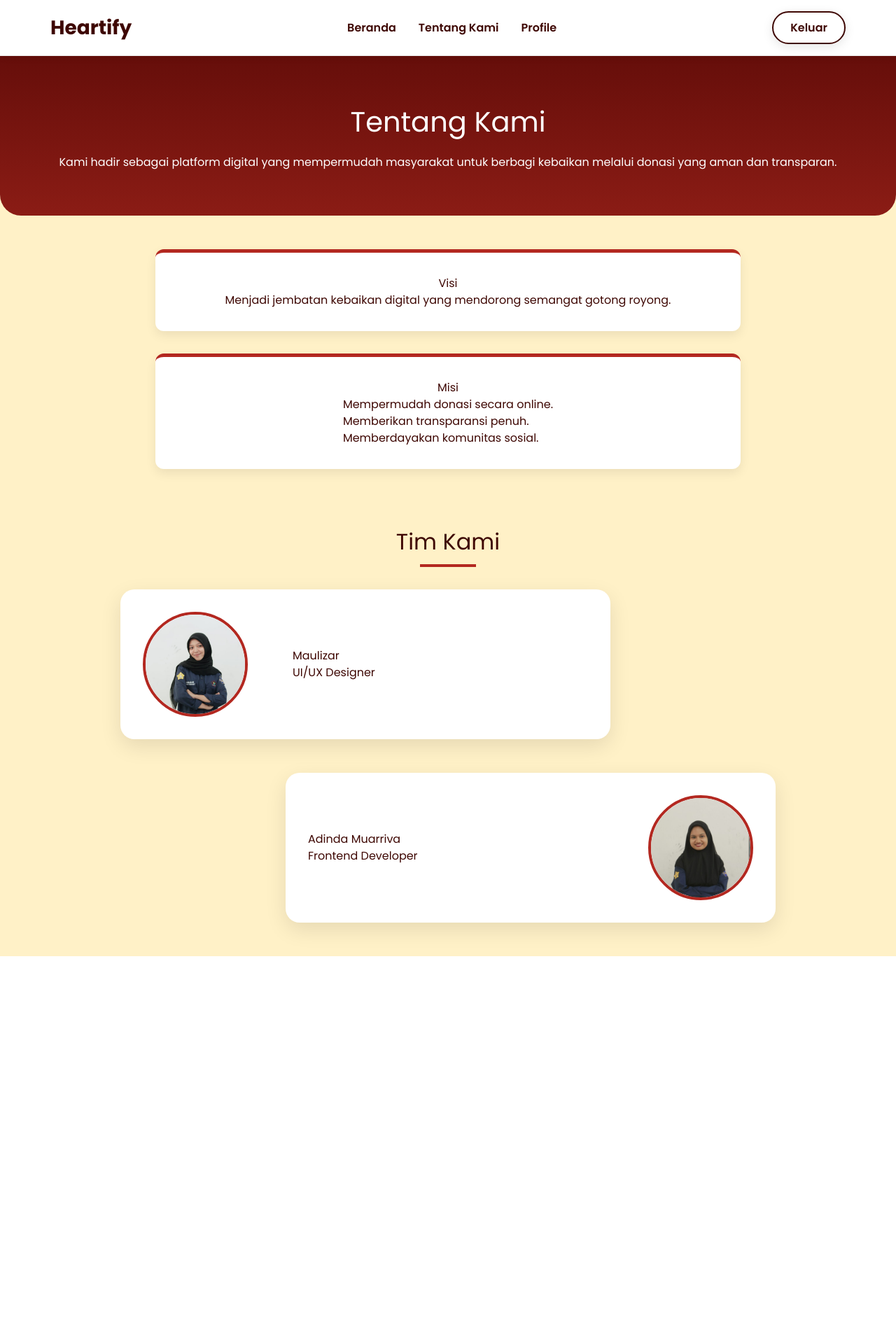
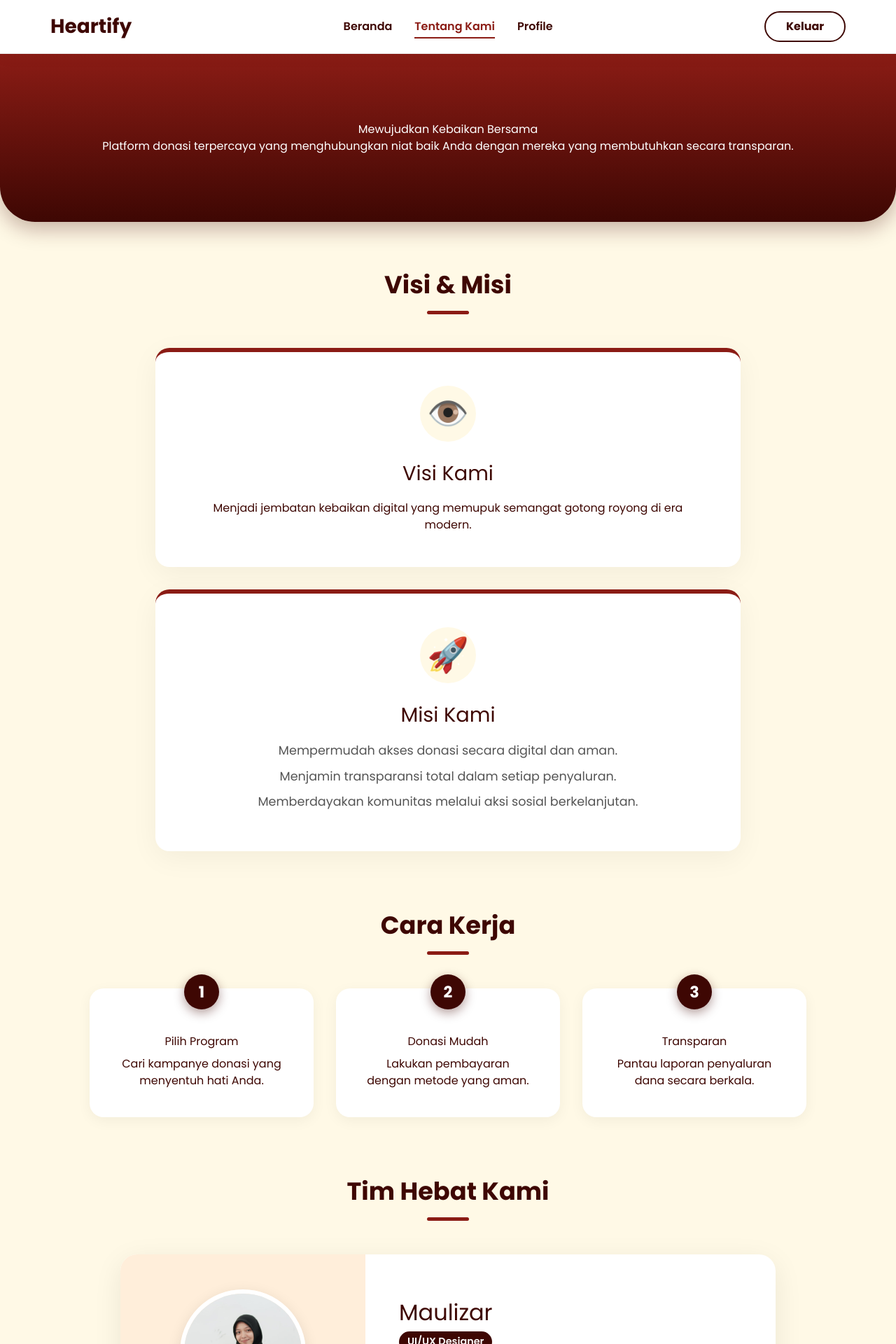
Before and after one commit to AdindaMuarriva/Heartify, a Next.js app: page /about in a window 1280 px wide. Shown: the top 1920 px of the page at 70% size. Before the commit the page ends 1366 px from the top, so only its background shows below. Built offline with nearby package versions, Linux system fonts and the light colour scheme.

Commit message:
fix about page changes

```diff
--- a/app/about/about.css
+++ b/app/about/about.css
@@ -1,78 +1,317 @@
-@import url("https://fonts.googleapis.com/css2?family=Poppins:wght@400;600;700&display=swap");
+@import url("https://fonts.googleapis.com/css2?family=Poppins:wght@300;400;600;700&display=swap");
 
 .about-page {
-  --maroon-dark: #3e0703; --maroon-mid: #660e0a; --maroon-red: #8b1c15; --maroon-bright: #b32820;
-  --cream: #fff1c7; --white: #ffffff; --gray: #4a5568;
-  background: var(--cream); min-height: 100vh; color: var(--maroon-dark); font-family: "Poppins", sans-serif;
+  --maroon: #3e0703;
+  --red: #8b1c15;
+  --cream: #fff9e6;
+  --white: #ffffff;
+
+  background-color: var(--cream);
+  font-family: "Poppins", sans-serif;
+  color: var(--maroon);
+  padding-bottom: 4rem;
 }
 
-/* === NAVBAR SESUAI REQUEST === */
-.about-page .navbar-container {
-  background-color: var(--white);
+/* === NAVBAR REQUESTED === */
+.navbar-container {
+  background: var(--white);
   border-bottom: 1px solid #eee;
-  position: sticky; top: 0; z-index: 1000; width: 100%;
-  box-shadow: 0 2px 10px rgba(0, 0, 0, 0.08);
-}
-.about-page .navbar {
-  max-width: 1200px; margin: 0 auto; padding: 1rem 2rem;
-  display: flex; justify-content: space-between; align-items: center;
-}
-.about-page .navbar-logo {
-  font-size: 1.75rem; font-weight: 800; color: var(--maroon-dark); text-decoration: none;
-}
-.about-page .navbar-logo:hover { color: var(--maroon-red); transition: color 0.3s ease; }
-.about-page .navbar-links { display: flex; gap: 2rem; align-items: center; }
-.about-page .navbar-links a {
-  color: var(--maroon-dark); font-weight: 600; text-decoration: none; position: relative;
-  padding: 0.25rem 0; transition: color 0.3s ease; display: inline-block;
-}
-.about-page .navbar-links a::after {
-  content: ''; position: absolute; width: 0; height: 2px; left: 0; bottom: 0;
-  background-color: var(--maroon-red); transition: width 0.3s ease;
-}
-.about-page .navbar-links a:hover { color: var(--maroon-red); }
-.about-page .navbar-links a:hover::after { width: 100%; }
-.about-page .navbar-login-button {
-  background-color: var(--white); color: var(--maroon-dark); font-weight: 600;
-  padding: 0.6rem 1.5rem; border-radius: 50px; text-decoration: none;
-  box-shadow: 0 4px 15px rgba(0, 0, 0, 0.1); transition: all 0.3s ease;
-  border: 2px solid var(--maroon-dark);
-}
-.about-page .navbar-login-button:hover {
-  background-color: var(--maroon-dark); color: var(--white);
-  box-shadow: 0 6px 20px rgba(0, 0, 0, 0.15); transform: translateY(-2px);
+  position: sticky;
+  top: 0;
+  z-index: 1000;
+  box-shadow: 0 4px 20px rgba(0, 0, 0, 0.05);
 }
 
-/* === PAGE CONTENT === */
-.about-page .hero-section {
-  padding: 4rem 2rem; text-align: center;
-  background: linear-gradient(to bottom, var(--maroon-mid), var(--maroon-red));
-  color: var(--white); border-radius: 0 0 30px 30px; margin-bottom: 3rem;
+.navbar {
+  max-width: 1200px;
+  margin: 0 auto;
+  padding: 1rem 2rem;
+  display: flex;
+  justify-content: space-between;
+  align-items: center;
 }
-.about-page .hero-title { font-size: 2.5rem; margin-bottom: 1rem; }
-.about-page .section-title { text-align: center; font-size: 2rem; margin: 2rem 0; position: relative; }
-.about-page .section-title::after { content:''; display:block; width:80px; height:4px; background: var(--maroon-bright); margin: 0.5rem auto; }
 
-/* MISI VERTIKAL */
-.about-page .mission-section { padding: 0 2rem; max-width: 900px; margin: 0 auto; }
-.about-page .mission-content { display: flex; flex-direction: column; gap: 2rem; }
-.about-page .vision-box, .about-page .mission-box {
-  background: var(--white); padding: 2rem; border-radius: 12px;
-  box-shadow: 0 6px 15px rgba(0,0,0,0.08); text-align: center; border-top: 5px solid var(--maroon-bright);
+.navbar-logo {
+  font-size: 1.75rem;
+  font-weight: 800;
+  color: var(--maroon);
+  text-decoration: none;
 }
-.about-page .mission-box ul { display: inline-block; text-align: left; }
 
-/* TIM ZIGZAG */
-.about-page .team-section { padding: 3rem 2rem; max-width: 1000px; margin: 0 auto; }
-.about-page .team-horizontal-layout { display: flex; flex-direction: column; gap: 3rem; }
-.about-page .team-member-left { display: flex; justify-content: flex-start; }
-.about-page .team-member-right { display: flex; justify-content: flex-end; }
-.about-page .team-card-horizontal {
-  display: flex; background: var(--white); border-radius: 20px;
-  box-shadow: 0 10px 30px rgba(0,0,0,0.1); width: 100%; max-width: 700px; align-items: center; overflow: hidden;
+.navbar-links {
+  display: flex;
+  gap: 2rem;
 }
-.about-page .team-member-left .team-card-horizontal { flex-direction: row; }
-.about-page .team-member-right .team-card-horizontal { flex-direction: row-reverse; }
-.about-page .team-photo-container { padding: 2rem; display: flex; justify-content: center; }
-.about-page .team-photo { width: 150px; height: 150px; object-fit: cover; border-radius: 50%; border: 4px solid var(--maroon-bright); }
-.about-page .team-content { flex: 1; padding: 2rem; }
+
+.navbar-links a {
+  text-decoration: none;
+  color: var(--maroon);
+  font-weight: 600;
+  position: relative;
+  padding: 5px 0;
+  transition: 0.3s;
+}
+
+.navbar-links a:hover,
+.navbar-links a.active {
+  color: var(--red);
+}
+
+.navbar-links a::after {
+  content: "";
+  position: absolute;
+  width: 0;
+  height: 2px;
+  bottom: 0;
+  left: 0;
+  background: var(--red);
+  transition: 0.3s;
+}
+
+.navbar-links a:hover::after,
+.navbar-links a.active::after {
+  width: 100%;
+}
+
+.navbar-login-button {
+  border: 2px solid var(--maroon);
+  padding: 0.5rem 1.8rem;
+  border-radius: 50px;
+  text-decoration: none;
+  color: var(--maroon);
+  font-weight: 700;
+  transition: 0.3s;
+}
+
+.navbar-login-button:hover {
+  background: var(--maroon);
+  color: white;
+  transform: translateY(-2px);
+}
+
+/* HERO */
+.hero-section {
+  text-align: center;
+  padding: 6rem 2rem;
+  background: linear-gradient(180deg, var(--red) 0%, var(--maroon) 100%);
+  color: white;
+  border-radius: 0 0 50px 50px;
+  margin-bottom: 4rem;
+  box-shadow: 0 10px 30px rgba(62, 7, 3, 0.3);
+}
+
+/* SECTIONS COMMON */
+.section-title {
+  text-align: center;
+  font-size: 2.2rem;
+  margin-bottom: 3rem;
+  position: relative;
+  font-weight: 800;
+}
+
+.section-title::after {
+  content: "";
+  display: block;
+  width: 60px;
+  height: 5px;
+  background: var(--red);
+  margin: 10px auto;
+  border-radius: 5px;
+}
+
+/* VISI MISI (Vertikal Elegant) */
+.mission-section {
+  max-width: 900px;
+  margin: 0 auto 5rem;
+  padding: 0 2rem;
+}
+
+.mission-cards {
+  display: flex;
+  flex-direction: column;
+  gap: 2rem;
+}
+
+.mission-card {
+  background: white;
+  padding: 3rem;
+  border-radius: 20px;
+  box-shadow: 0 10px 40px rgba(0, 0, 0, 0.05);
+  text-align: center;
+  position: relative;
+  overflow: hidden;
+  border-top: 6px solid var(--red);
+  transition: transform 0.3s;
+}
+
+.mission-card:hover {
+  transform: translateY(-5px);
+}
+
+.mission-card h3 {
+  font-size: 1.8rem;
+  margin-bottom: 1rem;
+  color: var(--maroon);
+}
+
+.mission-card ul {
+  list-style: none;
+  padding: 0;
+}
+
+.mission-card ul li {
+  margin-bottom: 10px;
+  color: #555;
+  font-size: 1.1rem;
+}
+
+.mission-card .icon {
+  font-size: 3rem;
+  margin-bottom: 1rem;
+  background: var(--cream);
+  width: 80px;
+  height: 80px;
+  line-height: 80px;
+  border-radius: 50%;
+  margin: 0 auto 1.5rem;
+}
+
+/* WORK GRID */
+.work-grid {
+  display: flex;
+  justify-content: center;
+  gap: 2rem;
+  padding: 0 2rem 5rem;
+  flex-wrap: wrap;
+}
+
+.work-card {
+  background: white;
+  flex: 1;
+  min-width: 280px;
+  max-width: 320px;
+  padding: 2.5rem;
+  border-radius: 20px;
+  box-shadow: 0 5px 20px rgba(0, 0, 0, 0.05);
+  text-align: center;
+  position: relative;
+  transition: 0.3s;
+}
+
+.work-card:hover {
+  transform: scale(1.05);
+}
+
+.work-card .num {
+  position: absolute;
+  top: -20px;
+  left: 50%;
+  transform: translateX(-50%);
+  background: var(--maroon);
+  color: white;
+  width: 50px;
+  height: 50px;
+  line-height: 50px;
+  border-radius: 50%;
+  font-weight: bold;
+  font-size: 1.4rem;
+  box-shadow: 0 5px 15px rgba(62, 7, 3, 0.4);
+}
+
+.work-card h3 {
+  margin-top: 1.5rem;
+  margin-bottom: 0.5rem;
+  color: var(--maroon);
+}
+
+/* TEAM ZIGZAG (PREMIUM STYLE) */
+.team-section {
+  padding: 0 2rem;
+  max-width: 1000px;
+  margin: 0 auto;
+}
+
+.team-card {
+  display: flex;
+  background: white;
+  border-radius: 24px;
+  overflow: hidden;
+  margin-bottom: 3rem;
+  box-shadow: 0 10px 40px rgba(0, 0, 0, 0.08);
+  align-items: center;
+  min-height: 250px;
+}
+
+/* Logika Kiri Kanan */
+.team-card.right {
+  flex-direction: row-reverse;
+}
+
+.img-box {
+  width: 350px;
+  height: 100%;
+  min-height: 280px;
+  background: #ffeeda;
+  display: flex;
+  justify-content: center;
+  align-items: center;
+}
+
+.img-box img {
+  width: 180px;
+  height: 180px;
+  object-fit: cover;
+  border-radius: 50%;
+  border: 6px solid white;
+  box-shadow: 0 5px 20px rgba(0, 0, 0, 0.1);
+}
+
+.text-box {
+  flex: 1;
+  padding: 3rem;
+}
+
+.text-box h3 {
+  font-size: 2rem;
+  margin-bottom: 0.2rem;
+  color: var(--maroon);
+}
+
+.text-box .role {
+  display: inline-block;
+  background: var(--maroon);
+  color: white;
+  padding: 4px 12px;
+  border-radius: 50px;
+  font-size: 0.9rem;
+  margin-bottom: 1.5rem;
+  font-weight: 600;
+}
+
+.text-box .desc {
+  color: #555;
+  line-height: 1.8;
+}
+
+/* Responsive */
+@media (max-width: 768px) {
+  .team-card,
+  .team-card.right {
+    flex-direction: column;
+    text-align: center;
+  }
+
+  .img-box {
+    width: 100%;
+    padding: 2rem 0;
+    min-height: auto;
+  }
+
+  .text-box {
+    padding: 2rem;
+  }
+
+  .hero-title {
+    font-size: 2.2rem;
+  }
+}
--- a/app/about/page.tsx
+++ b/app/about/page.tsx
@@ -6,72 +6,121 @@ import "./about.css";
 export default function About() {
   return (
     <div className="about-page">
-      {/* NAVBAR */}
+      {/* NAVBAR REQUESTED */}
       <div className="navbar-container">
         <div className="navbar">
-          <Link href="/beranda" className="navbar-logo">Heartify</Link>
+          <Link href="/beranda" className="navbar-logo">
+            Heartify
+          </Link>
+
           <div className="navbar-links">
             <Link href="/beranda">Beranda</Link>
-            <Link href="/aboutpage">Tentang Kami</Link>
+            <Link href="/aboutpage" className="active">
+              Tentang Kami
+            </Link>
             <Link href="/profile">Profile</Link>
           </div>
-          <Link href="/login" className="navbar-login-button">Keluar</Link>
+
+          <Link href="/login" className="navbar-login-button">
+            Keluar
+          </Link>
         </div>
       </div>
 
-      {/* Hero */}
+      {/* HERO SECTION */}
       <section className="hero-section">
-        <h1 className="hero-title">Tentang Kami</h1>
-        <p className="hero-subtitle">
-          Kami hadir sebagai platform digital yang mempermudah masyarakat untuk berbagi kebaikan melalui donasi yang aman dan transparan.
-        </p>
+        <div className="hero-content">
+          <h1>Mewujudkan Kebaikan Bersama</h1>
+          <p>
+            Platform donasi terpercaya yang menghubungkan niat baik Anda dengan mereka yang
+            membutuhkan secara transparan.
+          </p>
+        </div>
       </section>
 
-      {/* Visi Misi (Vertikal) */}
+      {/* VISI MISI (Vertikal Rapi) */}
       <section className="mission-section">
-        <div className="mission-content">
-          <div className="vision-box">
-            <h3>Visi</h3>
-            <p>Menjadi jembatan kebaikan digital yang mendorong semangat gotong royong.</p>
+        <h2 className="section-title">Visi & Misi</h2>
+
+        <div className="mission-cards">
+          <div className="mission-card visi">
+            <div className="icon">👁️</div>
+            <h3>Visi Kami</h3>
+            <p>
+              Menjadi jembatan kebaikan digital yang memupuk semangat gotong royong di era modern.
+            </p>
           </div>
-          <div className="mission-box">
-            <h3>Misi</h3>
+
+          <div className="mission-card misi">
+            <div className="icon">🚀</div>
+            <h3>Misi Kami</h3>
             <ul>
-              <li>Mempermudah donasi secara online.</li>
-              <li>Memberikan transparansi penuh.</li>
-              <li>Memberdayakan komunitas sosial.</li>
+              <li>Mempermudah akses donasi secara digital dan aman.</li>
+              <li>Menjamin transparansi total dalam setiap penyaluran.</li>
+              <li>Memberdayakan komunitas melalui aksi sosial berkelanjutan.</li>
             </ul>
           </div>
         </div>
       </section>
 
-      {/* Tim (ZigZag) */}
+      {/* CARA KERJA (Grid) */}
+      <section className="work-section">
+        <h2 className="section-title">Cara Kerja</h2>
+
+        <div className="work-grid">
+          <div className="work-card">
+            <div className="num">1</div>
+            <h3>Pilih Program</h3>
+            <p>Cari kampanye donasi yang menyentuh hati Anda.</p>
+          </div>
+
+          <div className="work-card">
+            <div className="num">2</div>
+            <h3>Donasi Mudah</h3>
+            <p>Lakukan pembayaran dengan metode yang aman.</p>
+          </div>
+
+          <div className="work-card">
+            <div className="num">3</div>
+            <h3>Transparan</h3>
+            <p>Pantau laporan penyaluran dana secara berkala.</p>
+          </div>
+        </div>
+      </section>
+
+      {/* TIM KAMI (ZigZag Style sesuai gambar) */}
       <section className="team-section">
-        <h2 className="section-title">Tim Kami</h2>
-        <div className="team-horizontal-layout">
-          {/* Kiri */}
-          <div className="team-member-left">
-            <div className="team-card-horizontal">
-              <div className="team-photo-container">
-                <img src="/maulizar.jpg" alt="Maulizar" className="team-photo"/>
-              </div>
-              <div className="team-content">
-                <h3>Maulizar</h3>
-                <p>UI/UX Designer</p>
-              </div>
-            </div>
+        <h2 className="section-title">Tim Hebat Kami</h2>
+
+        {/* Member 1: Maulizar */}
+        <div className="team-card left">
+          <div className="img-box">
+            <img src="/maulizar.jpg" alt="Maulizar" />
           </div>
-          {/* Kanan */}
-          <div className="team-member-right">
-            <div className="team-card-horizontal">
-              <div className="team-photo-container">
-                <img src="/adinda.jpg" alt="Adinda" className="team-photo"/>
-              </div>
-              <div className="team-content">
-                <h3>Adinda Muarriva</h3>
-                <p>Frontend Developer</p>
-              </div>
-            </div>
+
+          <div className="text-box">
+            <h3>Maulizar</h3>
+            <span className="role">UI/UX Designer</span>
+            <p className="desc">
+              Mahasiswi Informatika USK. Berfokus pada desain antarmuka yang intuitif dan
+              pengalaman pengguna yang nyaman.
+            </p>
+          </div>
+        </div>
+
+        {/* Member 2: Adinda */}
+        <div className="team-card right">
+          <div className="img-box">
+            <img src="/adinda.jpg" alt="Adinda" />
+          </div>
+
+          <div className="text-box">
+            <h3>Adinda Muarriva</h3>
+            <span className="role">Frontend Developer</span>
+            <p className="desc">
+              Mahasiswi Informatika USK. Pengembang yang berdedikasi menciptakan kode yang
+              bersih, efisien, dan responsif.
+            </p>
           </div>
         </div>
       </section>
```
